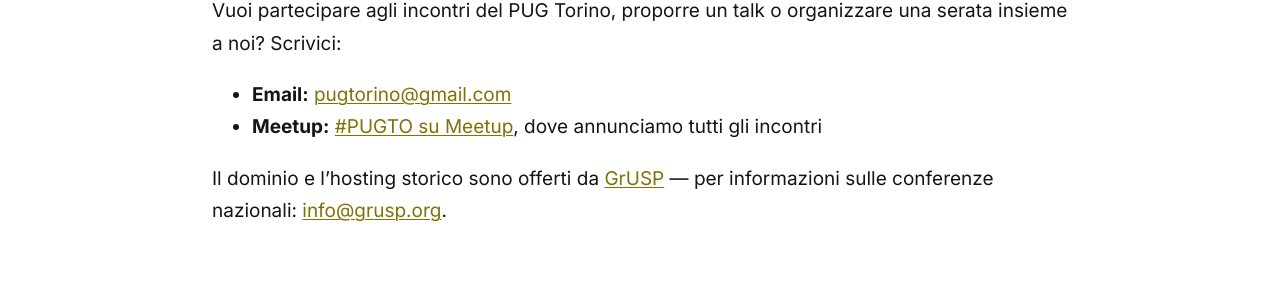
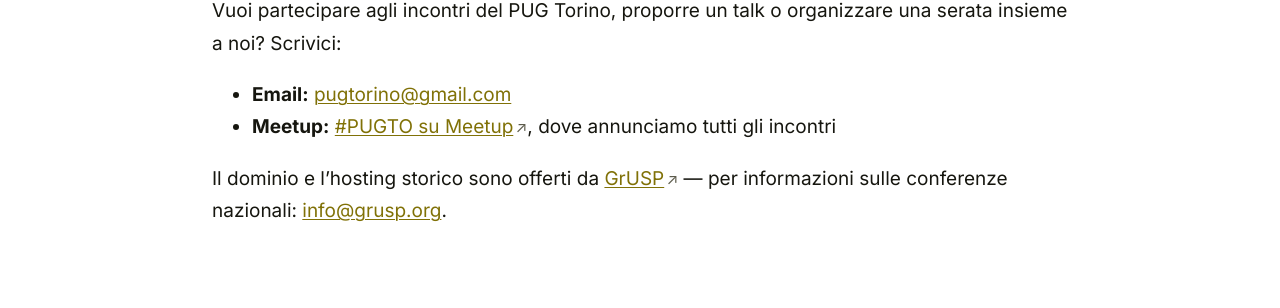
Before and after one commit to GrUSP/torino.grusp.org, a Jekyll site: the page built from pagine/contatti.md, in a window 1280 px wide. Shown: the part 185-493 px from the top of the page. Built offline with Jekyll 4.4.1, drawn with Linux system fonts in a browser that asks for light colours.

Commit message:
feat(css): mark external links with an arrow

```diff
--- a/assets/css/style.scss
+++ b/assets/css/style.scss
@@ -407,3 +407,18 @@
   cursor: pointer;
 }
 input[type="submit"]:hover, button:hover { filter: brightness(1.05); }
+
+/* --- Link esterni ----------------------------------------------------------
+   _plugins/external_links.rb marca con target="_blank" i soli link che escono
+   dal sito, dentro il corpo di articoli e pagine. La freccia avvisa che si
+   apre una scheda nuova: senza un segnale, il salto e' una sorpresa.
+   :not(:has(img)) tiene fuori le immagini linkate, dove la freccia in coda
+   non avrebbe senso. Nei browser senza :has il selettore viene ignorato e si
+   perde solo la decorazione. */
+.post__content a[target="_blank"]:not(:has(img))::after,
+.page__content a[target="_blank"]:not(:has(img))::after {
+  content: "\2197"; /* freccia in alto a destra */
+  display: inline-block; margin-left: .15em;
+  font-size: .8em; line-height: 1; text-decoration: none;
+  color: var(--fg-muted);
+}
```
